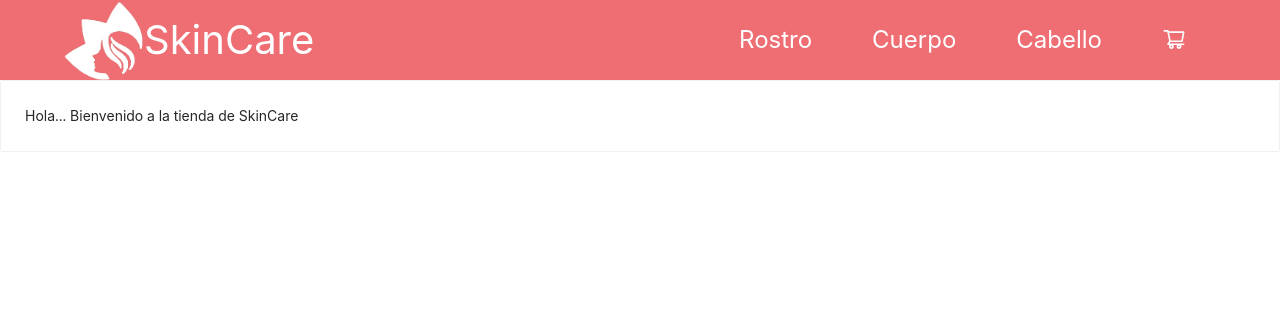
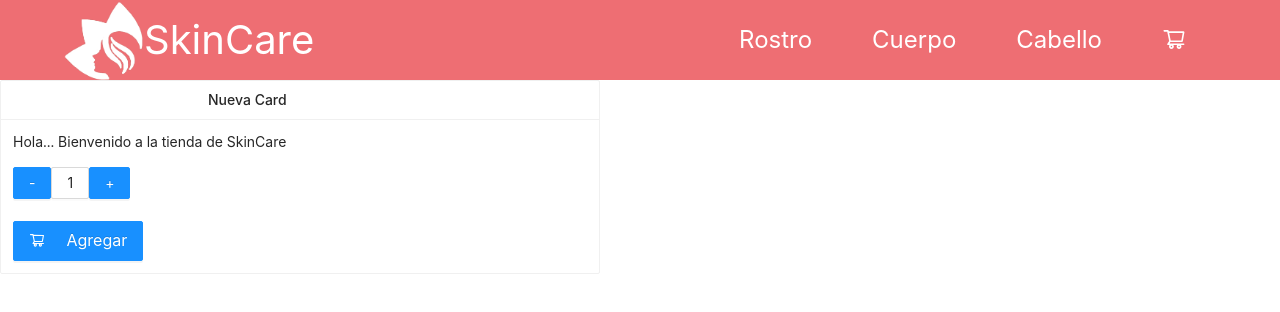
Before and after one commit to BrendaSarai/skincare-munoz, a React (Create React App) app: page / in a window 1280 px wide. Shown: the top 312 px of the page. Built offline with nearby package versions, Linux system fonts and the light colour scheme.

Commit message:
ItemCount

```diff
--- a/package.json
+++ b/package.json
@@ -11,7 +11,6 @@
     "@testing-library/react": "^13.3.0",
     "@testing-library/user-event": "^13.5.0",
     "antd": "^4.21.0",
-    "materialize-css": "^1.0.0-rc.2",
     "react": "^18.1.0",
     "react-dom": "^18.1.0",
     "react-scripts": "5.0.1",
--- a/src/App.js
+++ b/src/App.js
@@ -1,6 +1,7 @@
 import React, {Component} from "react";
 import NavBar from './components/NavBar/NavBar';
 import ItemListContainer from './components/ItemListContainer/ItemListContainer';
+
 
 
 class App extends Component {
@@ -9,7 +10,7 @@ class App extends Component {
       <div>
         <NavBar />
         <ItemListContainer greeting='Hola... Bienvenido a la tienda de SkinCare'/>
-    </div>
+      </div>
     );
   }
 }
--- /dev/null
+++ b/src/components/ItemCount/ItemCount.js
@@ -0,0 +1,38 @@
+import { Button, message} from 'antd';
+import React, { useState } from 'react';
+import {ShoppingCartOutlined} from '@ant-design/icons';
+
+const ItemCount = () => {
+    const [counter, setcounter] = useState(1);
+
+    const sumar = () => {
+        if(counter < 10){
+		setcounter(counter + 1);
+        }else{
+            message.error('No hay suficientes productos en stock.',3);
+        }
+	};
+
+	const restar = () => {
+		if(counter > 1){
+        setcounter(counter - 1);
+        }else{
+            message.error('Este es el minimo de productos a agregar',3);
+        }
+	};
+
+    return (
+        <div>
+
+            <Button type="primary" size="middle" onClick={restar}>-</Button>
+            <Button>{counter}</Button>
+            <Button type="primary" size="middle" onClick={sumar}>+</Button>
+            <br></br>
+            <br></br>
+            <Button type="primary" size="large"
+                icon={<ShoppingCartOutlined />}> &nbsp;&nbsp; Agregar </Button>
+        </div>
+    )
+};
+
+export default ItemCount;
--- a/src/components/ItemListContainer/ItemListContainer.js
+++ b/src/components/ItemListContainer/ItemListContainer.js
@@ -1,12 +1,14 @@
 import { Card} from 'antd';
 import React from 'react';
-import 'antd/dist/antd.css';
+import  'antd/dist/antd.min.css';
+import ItemCount from "../ItemCount/ItemCount";
 
 const ItemListContainer = ({greeting}) => {
    return(
-      <Card>
-        {greeting}
-      </Card>
+      <Card size="small" title="Nueva Card"  style={{ width: 600 }}>
+      <p>{greeting}</p>
+      <ItemCount/>
+    </Card>
    );
 };
 
```
Also changed, not shown: 1 other file (tests, documents, lock files or other folders).
